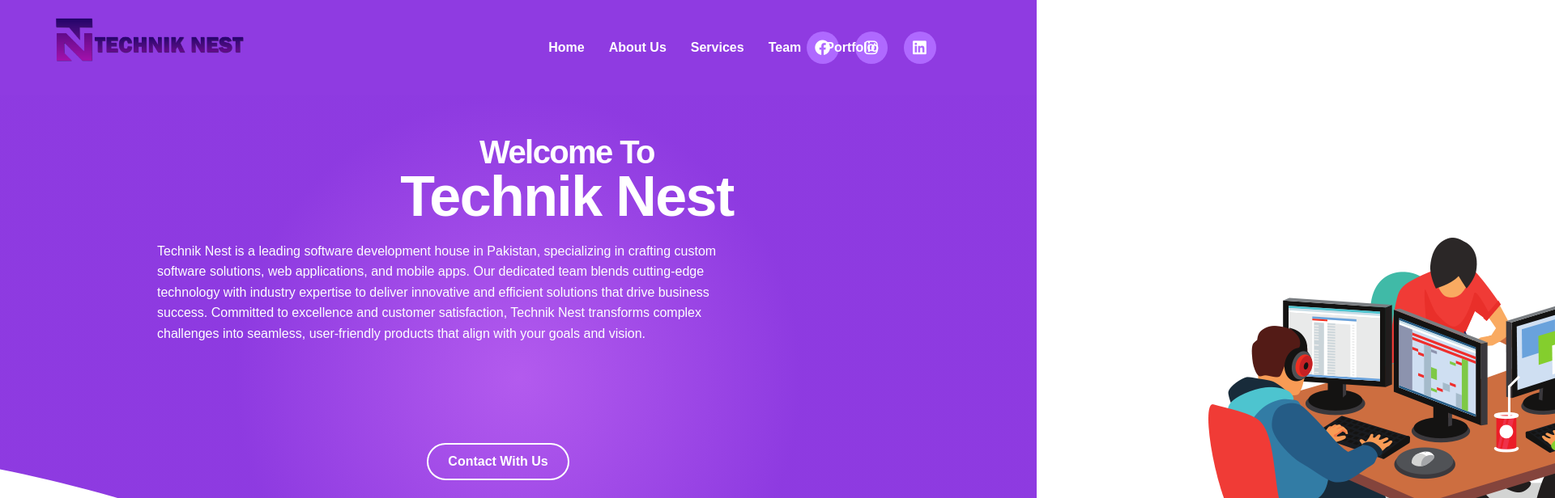
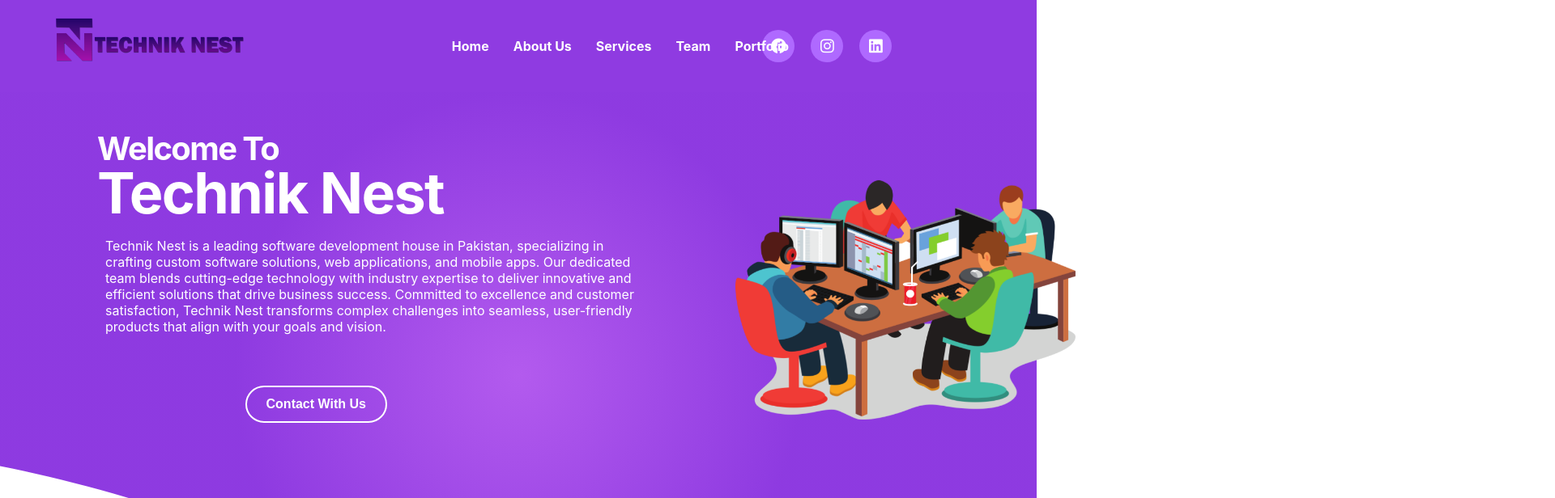
Before and after one commit to alimustafvi202/technik-nest, a React (Create React App) app: page / in a window 1280 px wide. Shown: the top 616 px of the page at 81% size, 1920 px wide, since content can reach past the window. Built offline with nearby package versions, Linux system fonts and the light colour scheme.

Commit message:
first commit

```diff
--- a/src/components/AboutUs/About.css
+++ b/src/components/AboutUs/About.css
@@ -1,25 +1,3 @@
-/* General Styles */
-body {
-    margin: 0;
-    font-family: Arial, sans-serif;
-    line-height: 1.6;
-  }
-
-  .container {
-    width: 90%;
-    max-width: 1200px;
-    margin: 0 auto;
-  }
-
-  h1, h2 {
-    color: #4a148c;
-    text-align: center;
-  }
-
-  p {
-    color: #333;
-  }
-
   /* Header */
   .about-header {
     background: #4a148c;
--- a/src/components/Home/styles.css
+++ b/src/components/Home/styles.css
@@ -498,10 +498,9 @@
 
 .welcome-thumb-1 {
     display: flex; /* Ensure the image behaves like a block element */
-    margin-left: 60%;
-    max-width: 160%;
+    margin-left: 65%;
+    max-width: 150%;
     margin-bottom: 90%;
-     /* Make sure the image doesn't overflow */
     animation: moveUpDown 5s ease-in-out infinite; /* Add the animation */
 }
 
@@ -749,6 +748,7 @@
   margin-left: 45%;
   margin-top: 5%;
   opacity: 0;
+  white-space: nowrap;
   animation: fadeIn 3s forwards; /* Hire Us button fade-in animation */
 }
 
@@ -786,6 +786,7 @@
   transition: background 0.3s, color 0.3s, border-color 0.3s; /* Smooth transitions */
   margin-left: 45%;
   opacity: 0;
+  white-space: nowrap;
   animation: fadeIn 3s forwards; /* Hire Us button fade-in animation */
 }
 
@@ -812,7 +813,8 @@
 @media (max-width: 768px) {
   .footerbtn {
       margin-left: 0; /* Remove the 45% margin that centers the button */
-      margin: 0 150px; /* Optional: Add some spacing from the edges */
+      margin: 0 150px;
+      white-space: nowrap; /* Optional: Add some spacing from the edges */
   }
 
 }
@@ -821,6 +823,7 @@
       margin-left: 0; /* Remove the 45% margin that centers the button */
       margin: 70px 130px; /* Optional: Add some spacing from the edges */
       margin-bottom: 0;
+      white-space: nowrap;
   }
 
 }
@@ -1172,7 +1175,8 @@
   }
 
   .info-card {
-    height: auto; /* Allow cards to adapt their height */
+    height: auto;
+    max-width: 100%;/* Allow cards to adapt their height */
     padding: 15px; /* Reduce padding for smaller screens */
   }
 
@@ -1225,7 +1229,7 @@
   gap: 15px;
   padding: 20px;
   height: 80px;
-  width: 50%;
+  width: 60%;
   margin-left: 20%;
   background: #fff;
   border-radius: 10px;
@@ -1495,7 +1499,7 @@
   gap: 20px; /* Proper spacing between list items */
   margin: 0; /* Reset default margin */
   padding: 0; /* Reset padding */
-  margin-left: 100%;
+  margin-left: 70%;
   font-weight: bold;
 }
 
@@ -1543,7 +1547,7 @@
 .social-icons {
   display: flex;
   gap: 20px;
-  margin-left: 55%; /* Push icons to the left */
+  margin-left: 45%; /* Push icons to the left */
 }
 
 .social-icons a {
@@ -1561,8 +1565,10 @@
 .hire-us {
   background-color: transparent;
   color: #fff;
-  padding: 10px 40px;
+  padding: 13px 40px;
   font-size: 1rem;
+  margin-left: 0;
+  white-space: nowrap;
   cursor: pointer;
   transition: background-color 0.3s ease, transform 0.3s ease;
 }
```
